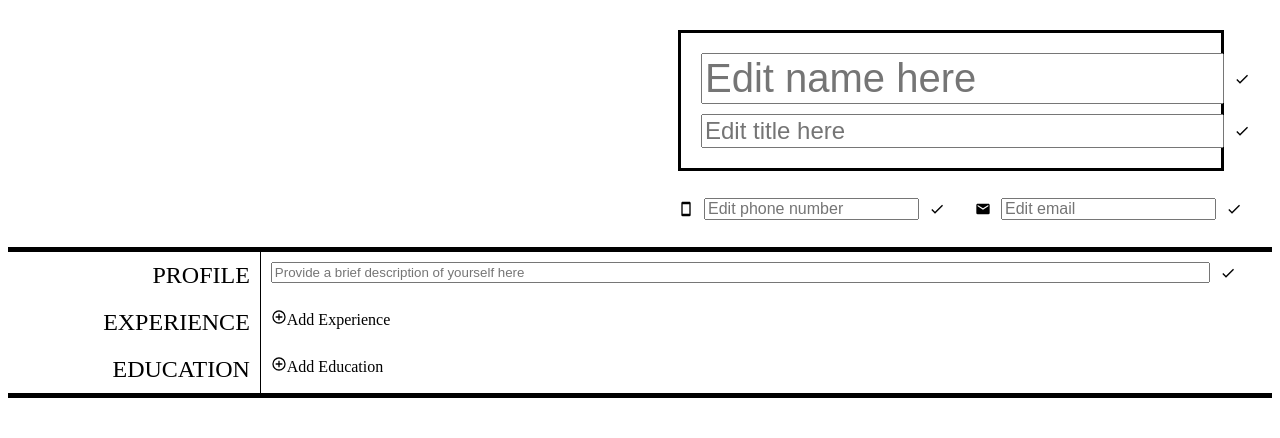
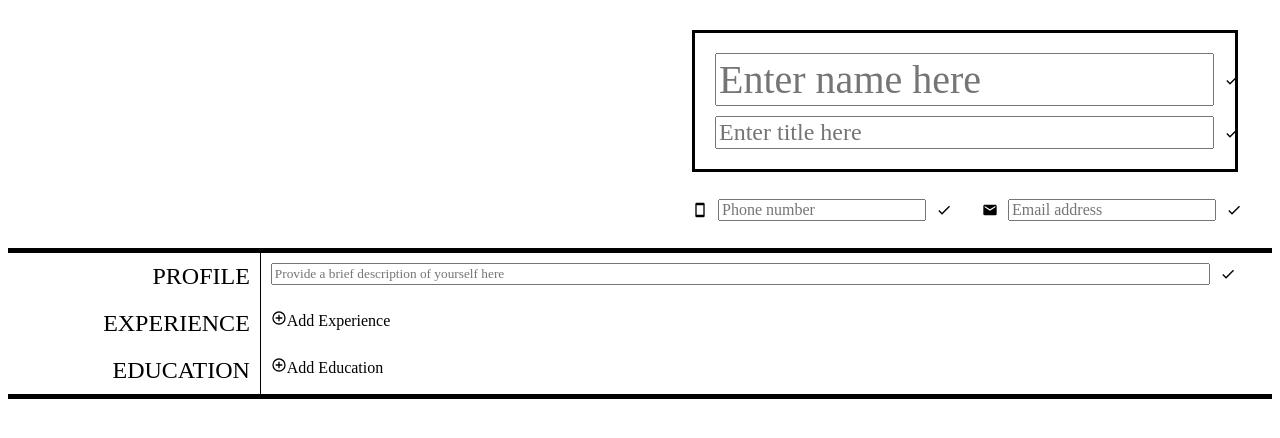
Before and after one commit to Houndoom/odin-cv-project, a React (Create React App) app: page / in a window 1280 px wide. Shown: the top 438 px of the page. Built offline with nearby package versions, Linux system fonts and the light colour scheme.

Commit message:
Implement Enter key to confirm edits

```diff
--- a/src/App.css
+++ b/src/App.css
@@ -51,6 +51,9 @@ img {
   height: var(--small);
 }
 
+input {
+  font-family: 'Times New Roman', sans-serif;
+}
 /* Main styles */
 
 .main {
--- a/src/components/EditableField.js
+++ b/src/components/EditableField.js
@@ -3,12 +3,19 @@ import fieldControl from './fieldControl';
 import EditButton from './EditButton';
 
 class EditableField extends Component {
+
+  onEnter = (e) => {
+    if (e.key === 'Enter') {
+      fieldControl.confirmField.call(this.props.this, e);
+    }
+  }
+
   render() {
     let field;
     if (!this.props.element.edit) {
       field = <div className={this.props.name}>{this.props.element.text}</div>
     } else {
-      field = <input className={this.props.name} onChange={fieldControl.handleChange.bind(this.props.this)} placeholder={this.props.element.placeholder} value={this.props.element.text} data-for={this.props.name}></input>
+      field = <input className={this.props.name} onChange={fieldControl.handleChange.bind(this.props.this)} placeholder={this.props.element.placeholder} value={this.props.element.text} data-for={this.props.name} onKeyDown={this.onEnter}></input>
     }
     let button = <EditButton name={this.props.name} this={this.props.this} element = {this.props.element} />;
 
--- a/src/components/Header.js
+++ b/src/components/Header.js
@@ -16,12 +16,12 @@ class Header extends Component {
 
     this.state = {
       personName: {
-        placeholder: 'Edit name here',
+        placeholder: 'Enter name here',
         text: '',
         edit: true
       },
       jobTitle: {
-        placeholder: 'Edit title here',
+        placeholder: 'Enter title here',
         text: '',
         edit: true
       }
@@ -33,12 +33,12 @@ class Header extends Component {
 
     return (
       <div className='header'>
-        <div class="header-top">
+        <div className="header-top">
           <EditableField element={personName} this={this} name='personName' />
           <EditableField element={jobTitle} this={this} name='jobTitle' />
           </div>
-        <Contact src={images['phone.svg']} placeholder='Edit phone number' />
-        <Contact src={images['email.svg']} placeholder='Edit email' />
+        <Contact src={images['phone.svg']} placeholder='Phone number' />
+        <Contact src={images['email.svg']} placeholder='Email address' />
       </div>
     );
   }
--- a/src/components/Instance.js
+++ b/src/components/Instance.js
@@ -33,6 +33,12 @@ class Instance extends Component {
     })
   }
 
+  onEnter = (e) => {
+    if (e.key === 'Enter') {
+      fieldControl.confirmField.call(this, e);
+    }
+  }
+
   render() {
     const instance = this.state;
 
@@ -41,7 +47,7 @@ class Instance extends Component {
     if (!instance.title.edit) {
       titleField = <span className='title'>{instance.title.text}</span>
     } else {
-      titleField = <input className='title' onChange={fieldControl.handleChange.bind(this)} placeholder={instance.title.placeholder} data-for='title'></input>
+      titleField = <input className='title' onChange={fieldControl.handleChange.bind(this)} placeholder={instance.title.placeholder} data-for='title' onKeyDown={this.onEnter}></input>
     }
 
     return (
```
Also changed, not shown: 1 other file (tests, documents, lock files or other folders).
